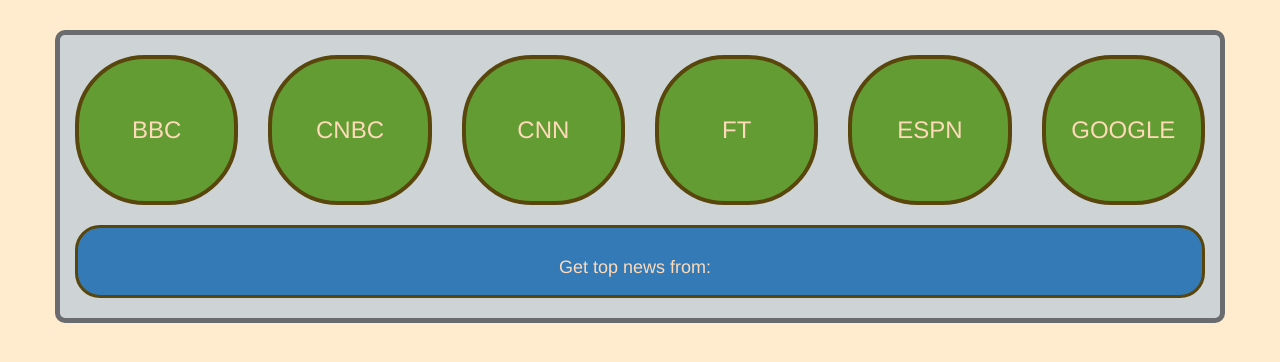
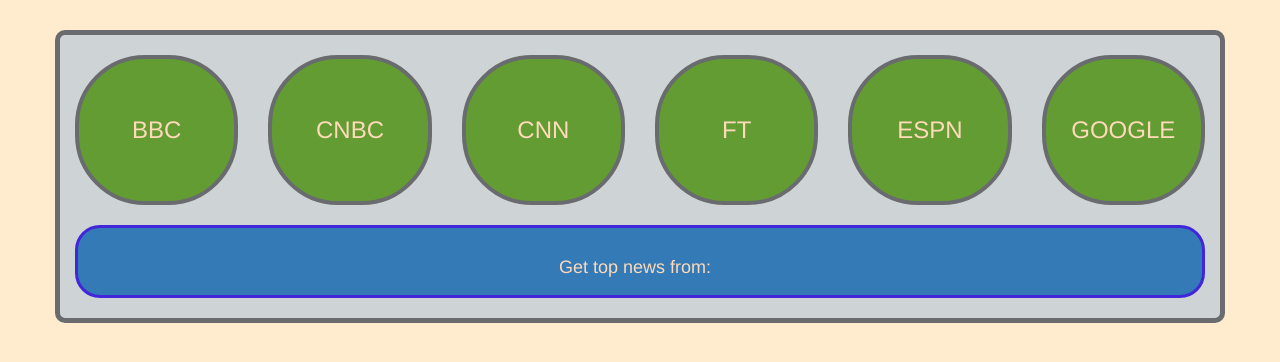
Before and after one commit to Lavitr/ReduxAsyncActions, a React app: page / in a window 1280 px wide. Shown: the top 362 px of the page. Built offline with nearby package versions, Linux system fonts and the light colour scheme.

Commit message:
styles updated

```diff
--- a/src/css/styles.css
+++ b/src/css/styles.css
@@ -28,7 +28,7 @@
     width: 100%;
     border-radius:5em;
     cursor: pointer;
-    border:4px solid rgb(88, 70, 13);
+    border:4px solid rgb(106, 107, 110);;
 }
 .channel-button:hover{
     transform: scale(1.05);
@@ -71,7 +71,7 @@
 
 .btn{
     margin-bottom:20px;
-    border:3px solid rgb(88, 70, 13);
+    border:3px solid rgb(65, 38, 218);
 }
 
 .btn-primary{
--- a/src/index.js
+++ b/src/index.js
@@ -11,7 +11,7 @@
 
 const store = createStore(
   reducer,
-  applyMiddleware(thunk,logger)
+  applyMiddleware(thunk, logger)
 )
 
 render(
```
Also changed, not shown: 1 other file (tests, documents, lock files or other folders).
